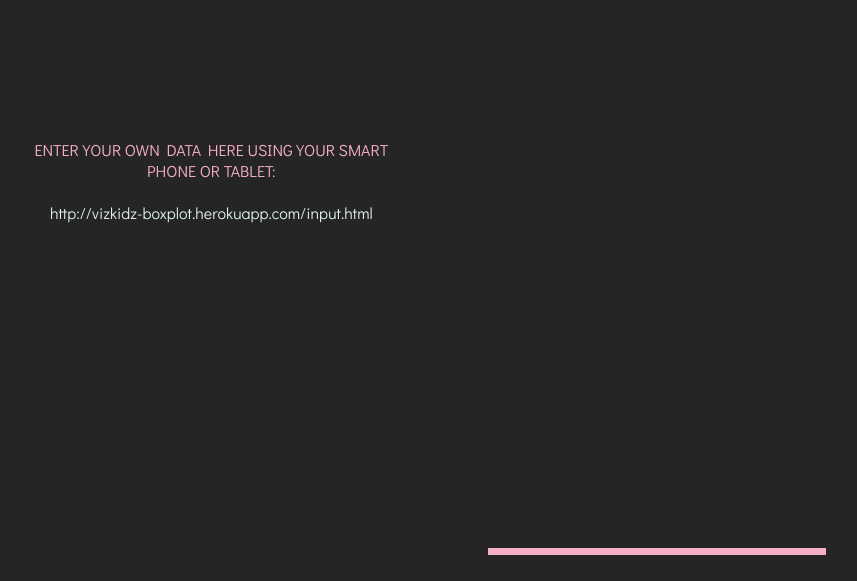
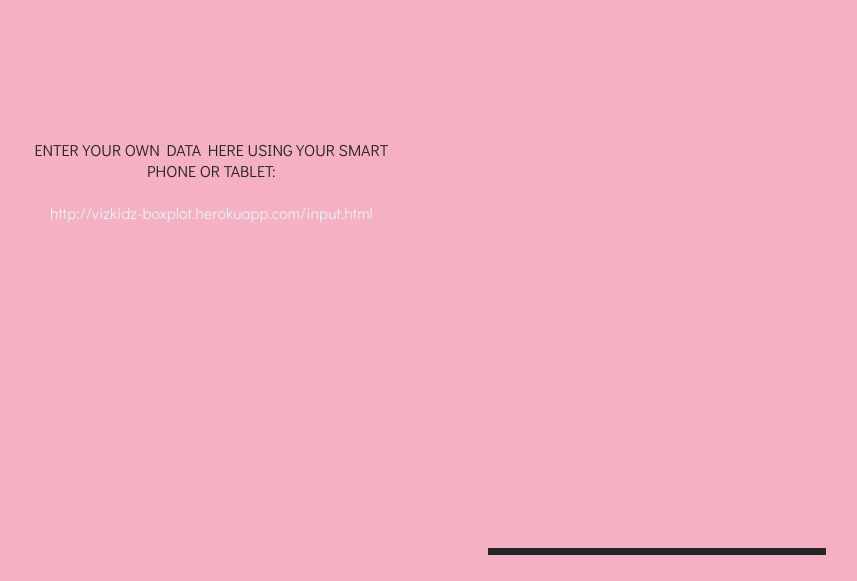
Before and after one commit to harvardartmuseums/vizkidz-boxplot, a website: page boxplot.html in a window 1280 px wide. Shown: the part 219-800 px from the top of the page, without its empty margins (2-859 px from the left). Drawn offline with nearby package versions, Linux system fonts and the light colour scheme; no server answers.

Commit message:
Updated color scheme

```diff
--- a/boxplot.html
+++ b/boxplot.html
@@ -15,8 +15,8 @@ body, html {
 	width: 100%;
 	height: 100%;
 	overflow: hidden;
-	background-color: #252525;
-	color: #f6b0c3;
+	background-color: #f6b0c3;
+	color: #252525;
 	font-family: Futura, "Didact Gothic", sans-serif;
 	text-transform: uppercase;
 	cursor: default;
@@ -38,7 +38,7 @@ a {
 }
 
 a:hover {
-	color: #f6b0c3;
+	color: #252525;
 }
 
 #inputURL {
@@ -102,7 +102,7 @@ a:hover {
 	left: 10%;
 	width: 90%;
 	height: 1%;
-	background-color: #f6b0c3;
+	background-color: #252525;
 	z-index: 4;
 	transition: bottom 1s;
 }
@@ -110,7 +110,7 @@ a:hover {
 .whisker {
 	position: absolute;
 	bottom: 0px;
-	background-color: #f6b0c3;
+	background-color: #252525;
 	transition: bottom 1s, height 1s;
 }
 
```
